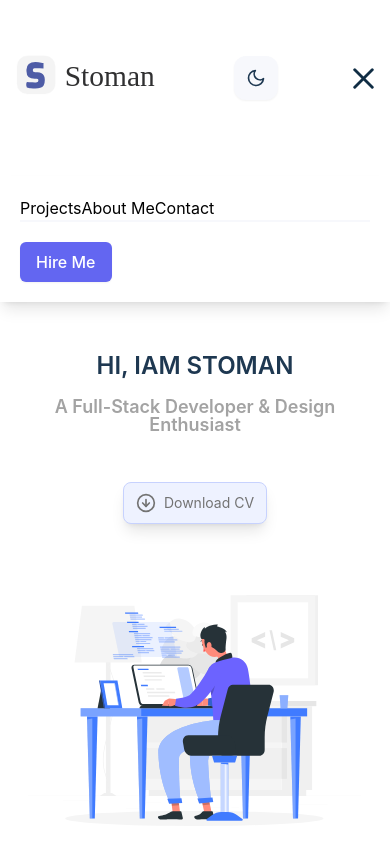
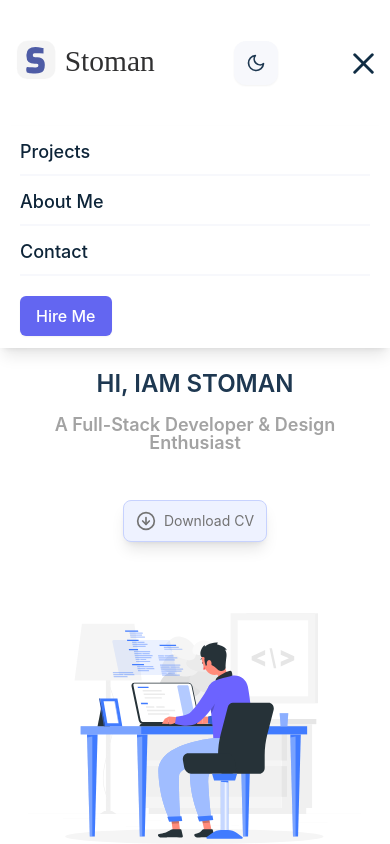
Before and after one commit to Hornet-Developer/Portfolio-Next.js, a Next.js app: page / in a window 390 px wide. Both pictures are taken after a click on the button "Hamburger Menu". Shown: the top 844 px of the page. Built offline with nearby package versions, Linux system fonts and the light colour scheme.

Commit message:
Fix navigation responsive issue

```diff
--- a/components/shared/AppBanner.js
+++ b/components/shared/AppBanner.js
@@ -11,7 +11,7 @@ function AppBanner() {
 			initial={{ opacity: 0 }}
 			animate={{ opacity: 1 }}
 			transition={{ ease: 'easeInOut', duration: 0.9, delay: 0.2 }}
-			className="flex flex-col sm:justify-between items-center sm:flex-row mt-12 md:mt-2"
+			className="flex flex-col sm:justify-between items-center sm:flex-row mt-5 md:mt-2"
 		>
 			<div className="w-full md:w-1/3 text-left">
 				<motion.h1
--- a/components/shared/AppHeader.js
+++ b/components/shared/AppHeader.js
@@ -53,7 +53,7 @@ function AppHeader() {
 									className="w-36 cursor-pointer"
 									alt="Dark Logo"
 									width={150}
-									height={150}
+									height={120}
 								/>
 							) : (
 								<Image
@@ -61,7 +61,7 @@ function AppHeader() {
 									className="w-36 cursor-pointer"
 									alt="Dark Logo"
 									width={150}
-									height={150}
+									height={120}
 								/>
 							)}
 						</Link>
@@ -111,31 +111,25 @@ function AppHeader() {
 				<div
 					className={
 						showMenu
-							? 'block m-0 sm:ml-4 mt-5 sm:mt-3 sm:flex p-5 sm:p-0 justify-between items-center shadow-lg sm:shadow-none'
+							? 'block m-0 sm:ml-4 sm:mt-3 md:flex px-5 py-3 sm:p-0 justify-between items-center shadow-lg sm:shadow-none'
 							: 'hidden'
 					}
 				>
-					<Link
-						href="/projects"
-						className="block text-left text-lg font-medium text-primary-dark dark:text-ternary-light hover:text-secondary-dark dark:hover:text-secondary-light  sm:mx-4 mb-2 sm:py-2"
-						aria-label="Projects"
-					>
+					<div className="block text-left text-lg font-medium text-primary-dark dark:text-ternary-light hover:text-secondary-dark dark:hover:text-secondary-light  sm:mx-4 mb-2 sm:py-2">
+						<Link href="/projects" aria-label="Projects">
 							Projects
 						</Link>
-					<Link
-						href="/about"
-						className="block text-left text-lg font-medium text-primary-dark dark:text-ternary-light hover:text-secondary-dark dark:hover:text-secondary-light  sm:mx-4 mb-2 sm:py-2 border-t-2 pt-3 sm:pt-2 sm:border-t-0 border-primary-light dark:border-secondary-dark"
-						aria-label="About Me"
-					>
+					</div>
+					<div className="block text-left text-lg font-medium text-primary-dark dark:text-ternary-light hover:text-secondary-dark dark:hover:text-secondary-light  sm:mx-4 mb-2 sm:py-2 border-t-2 pt-3 sm:pt-2 sm:border-t-0 border-primary-light dark:border-secondary-dark">
+						<Link href="/about" aria-label="About Me">
 							About Me
 						</Link>
-					<Link
-						href="/contact"
-						className="block text-left text-lg font-medium text-primary-dark dark:text-ternary-light hover:text-secondary-dark dark:hover:text-secondary-light  sm:mx-4 mb-2 sm:py-2 border-t-2 pt-3 sm:pt-2 sm:border-t-0 border-primary-light dark:border-secondary-dark"
-						aria-label="Contact"
-					>
+					</div>
+					<div className="block text-left text-lg font-medium text-primary-dark dark:text-ternary-light hover:text-secondary-dark dark:hover:text-secondary-light  sm:mx-4 mb-2 sm:py-2 border-t-2 pt-3 sm:pt-2 sm:border-t-0 border-primary-light dark:border-secondary-dark">
+						<Link href="/contact" aria-label="Contact">
 							Contact
 						</Link>
+					</div>
 					<div className="border-t-2 pt-3 sm:pt-0 sm:border-t-0 border-primary-light dark:border-secondary-dark">
 						<button
 							onClick={showHireMeModal}
@@ -148,7 +142,7 @@ function AppHeader() {
 				</div>
 				{/* Header links small screen end */}
 
-				{/* Header links small screen start*/}
+				{/* Header links large screen start*/}
 				<div className="hidden m-0 sm:ml-4 mt-5 sm:mt-3 sm:flex p-5 sm:p-0 justify-between items-center shadow-lg sm:shadow-none">
 					<div
 						className="block text-left text-lg font-medium text-primary-dark dark:text-ternary-light hover:text-secondary-dark dark:hover:text-secondary-light  sm:mx-4 mb-2 sm:py-2"
@@ -179,7 +173,7 @@ function AppHeader() {
 						</button>
 					</div>
 				</div>
-				{/* Header links small screen end */}
+				{/* Header links large screen end */}
 
 				{/* Header right section buttons start */}
 				<div className="hidden sm:flex justify-between items-center flex-col md:flex-row">
```
Lines whose indentation alone changed are shown as unchanged.
